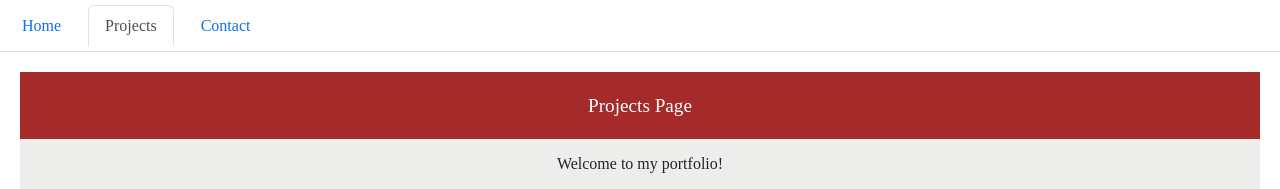
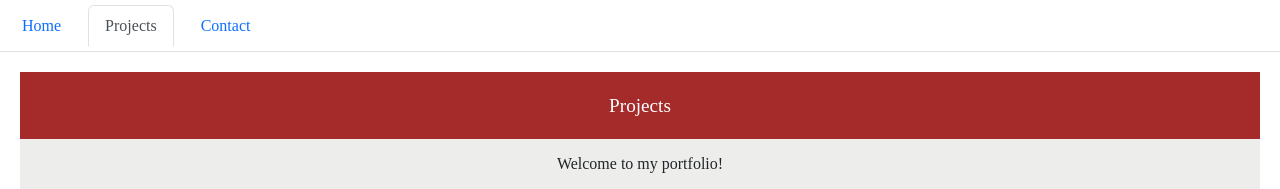
Before and after one commit to Tala-Ammoun/Portfolio, a React (Create React App) app: page /Portfolio/projects in a window 1280 px wide. Shown: the top 189 px of the page. Built offline with nearby package versions, Linux system fonts and the light colour scheme.

Commit message:
created a read.me file

```diff
--- a/src/components/tabs/contact/contact.js
+++ b/src/components/tabs/contact/contact.js
@@ -143,7 +143,7 @@ export class Form extends Component {
 export function Contact() {
   return (
     <div style={contactStyle.card}>
-      <h1 style={contactStyle.heading}>Contact Page</h1>
+      <h1 style={contactStyle.heading}>Contact Me</h1>
 
       <div>
       <p style={contactStyle.content}>
--- a/src/components/tabs/projects/projects.js
+++ b/src/components/tabs/projects/projects.js
@@ -50,7 +50,7 @@ const projectStyle = {
 export function Projects(props) {
   return (
     <div style={projectStyle.card}>
-      <h1 style={projectStyle.heading}>Projects Page</h1>
+      <h1 style={projectStyle.heading}>Projects</h1>
       <p style={projectStyle.content2}>
       Welcome to my portfolio!
       </p>
```
Also changed, not shown: React1.jpg (added), 1 other file (tests, documents, lock files or other folders).
